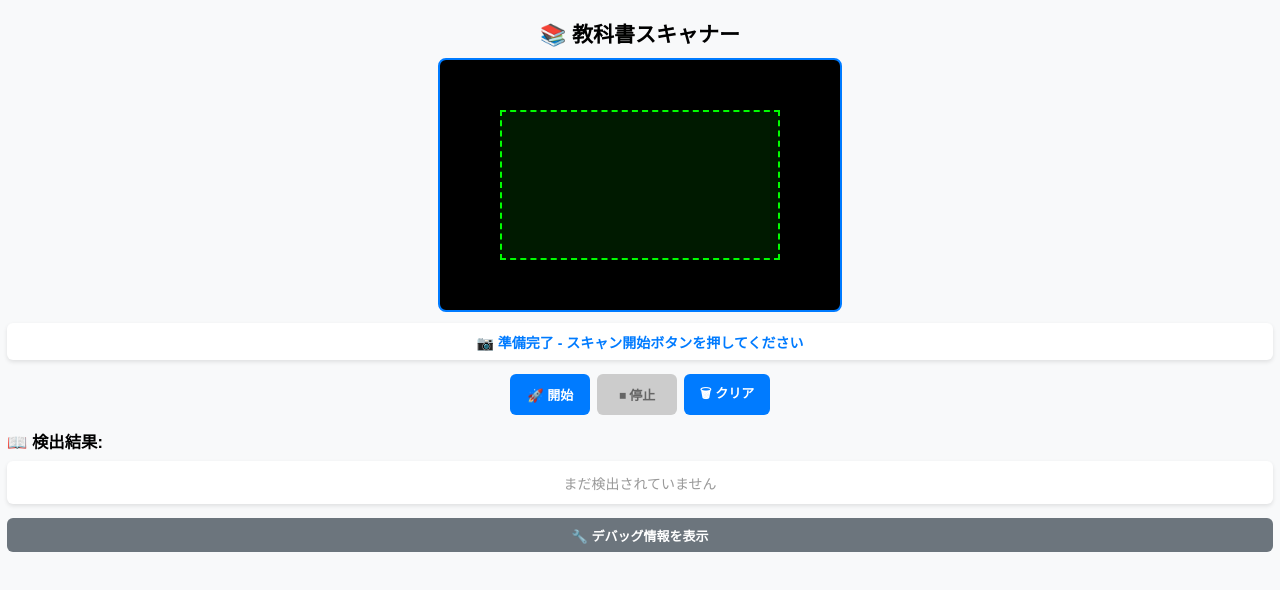
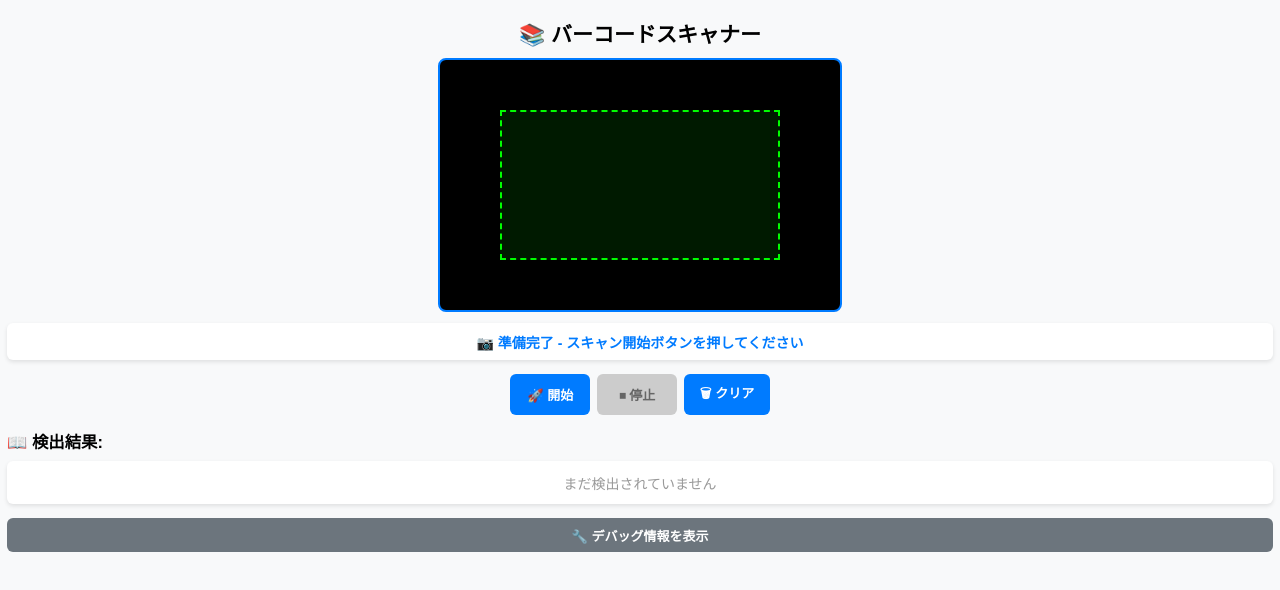
Before and after one commit to harumaki4649/web-barcode-reader, a plain HTML site: page index.html in a window 1280 px wide. Drawn offline with Linux system fonts and the light colour scheme.

Commit message:
Update index.html

```diff
--- a/index.html
+++ b/index.html
@@ -78,7 +78,7 @@ button:disabled { background:#ccc; color:#666; }
 }
 </style>
 
-<h2 style="text-align:center; margin:0.5em 0;">📚 教科書スキャナー</h2>
+<h2 style="text-align:center; margin:0.5em 0;">📚 バーコードスキャナー</h2>
 
 <div id="viewport">
   <div class="guide"></div>
```
